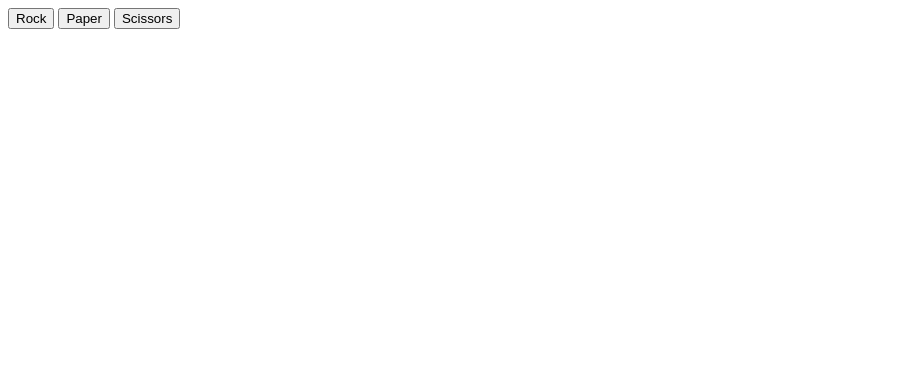
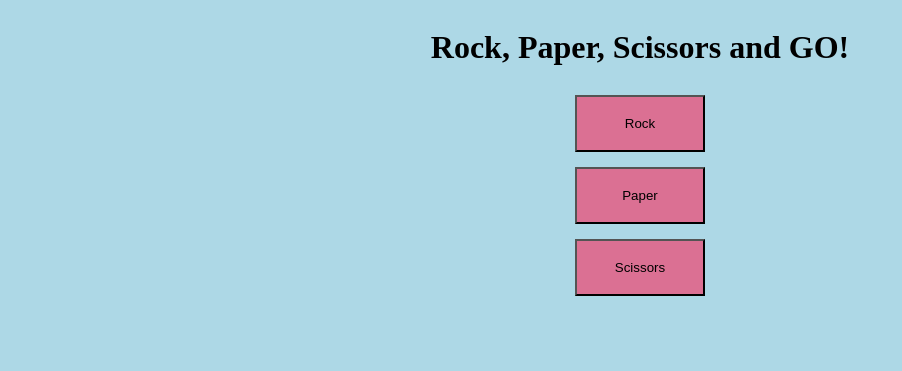
Before and after one commit to JeeVeeDoubleYou/rock-paper-scissors, a plain HTML site: page index.html in a window 1280 px wide. Shown: the whole page, without its empty margins (0-902 px from the left). Drawn offline with Linux system fonts and the light colour scheme.

Commit message:
Added style.css

```diff
--- a/index.html
+++ b/index.html
@@ -3,14 +3,18 @@
     <meta charset="UTF-8">
     <meta http-equiv="X-UA-Compatible" content="IE=edge">
     <meta name="viewport" content="width=device-width, initial-scale=1.0">
+    <link rel="stylesheet" href="styles.css">
     <title>Rock Paper Scissors</title>
 </head>
 <body>
-    <button id="rockButton">Rock</button>
-    <button id="paperButton">Paper</button>
-    <button id="scissorsButton">Scissors</button>
-    <div id="output"></div>
-    <div id="output2"></div>
+    <h1>Rock, Paper, Scissors and GO!</h1>
+    <div id="container">
+        <button id="rockButton">Rock</button>
+        <button id="paperButton">Paper</button>
+        <button id="scissorsButton">Scissors</button>
+    </div>
+    <div id="output" class="output"></div>
+    <div id="output2" class="output"></div>
     <script src="dom-manipulation.js"></script>
     <script src="script.js"></script>
 </body>
--- /dev/null
+++ b/styles.css
@@ -0,0 +1,36 @@
+body {
+    background-color: lightblue;
+    display: flex;
+    flex-direction: column;
+}
+
+#container {
+    display: flex;
+    flex-direction: column;
+    align-self: center;
+
+}
+
+#scissorsButton {
+    margin-bottom: 0.5cm
+}
+
+button {
+    margin-top: 0.2cm;
+    background-color: palevioletred;
+    padding-left: 1cm;
+    padding-right: 1cm;
+    padding-top: 0.5cm;
+    padding-bottom: 0.5cm;
+    margin-bottom: 0.2cm;
+}
+
+.output {
+    margin : 0.2cm;
+    padding : 0.2cm;
+    align-self: center;
+}
+
+h1 {
+    align-self: center;
+}
```
